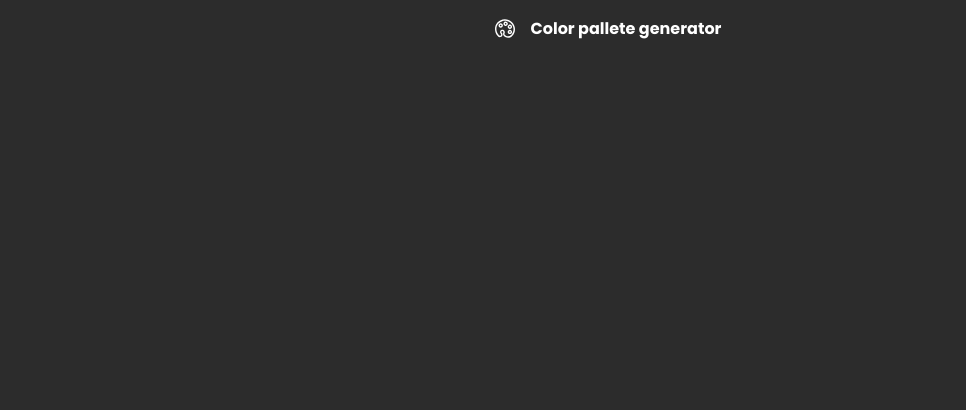
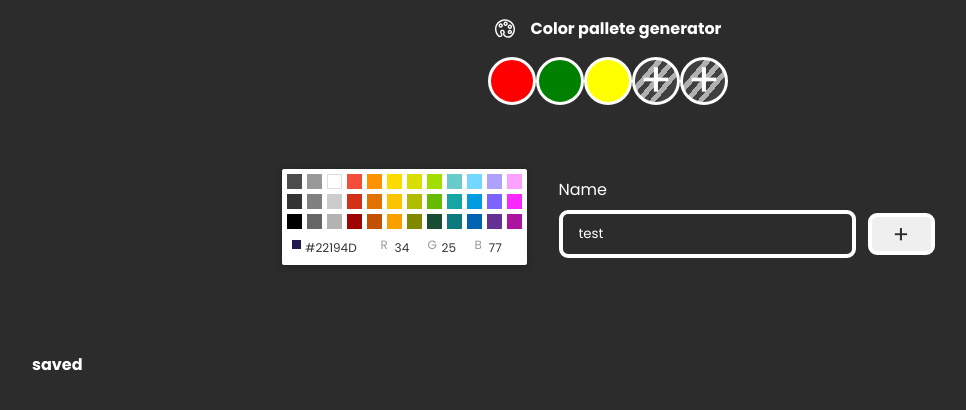
Before and after one commit to Unodecopas/color-pallete-generator, a React (Vite) app: page / in a window 1280 px wide. Shown: the top 410 px of the page, without its empty margins (32-998 px from the left). Built offline with nearby package versions, Linux system fonts and the light colour scheme.

Commit message:
feat: add Logic for favorites

```diff
--- a/src/App.jsx
+++ b/src/App.jsx
@@ -1,11 +1,41 @@
-import React from 'react'
+import React, { useEffect, useState } from 'react'
+import { CompactPicker } from 'react-color'
 import './App.css'
+import ColorList from './components/ColorsList/ColorList'
+import ColorsName from './components/ColorsName/ColorsName'
 import Header from './components/Header/Header'
+import SavedFavs from './components/SavedFavs/SavedFavs'
 
 function App () {
+  const [myColors, setMyColors] = useState({ name: 'test', colors: ['red', 'green', 'yellow', '', ''] })
+  const [selectedColor, setSelectedColor] = useState()
+  const [favorites, setFavorites] = useState(JSON.parse(localStorage.getItem('favColors') || '[]'))
+  const [selectedFav, setSelectedFav] = useState()
+
+  useEffect(() => {
+    localStorage.setItem('favColors', JSON.stringify(favorites))
+  }, [favorites])
+  useEffect(() => {
+    if (selectedFav) { setMyColors(selectedFav) }
+  }, [selectedFav])
+  const handleColor = (color) => {
+    const newColor = [...myColors.colors]
+    newColor[selectedColor] = color.hex
+    setMyColors({ name: myColors.name, colors: newColor })
+  }
+
   return (
     <div className="App">
       <Header />
+      <main>
+        <ColorList myColors={myColors} setSelectedColor={setSelectedColor} selectedFav={selectedFav}/>
+        <div className='options'>
+        <CompactPicker onChange={handleColor}/>
+        <ColorsName myColors={myColors} setMyColors={setMyColors} favorites={favorites} setFavorites={setFavorites}/>
+        </div>
+        <SavedFavs favorites={favorites} setFavorites={setFavorites} setSelectedFav={setSelectedFav}/>
+
+      </main>
     </div>
   )
 }
--- /dev/null
+++ b/src/components/SavedFavs/SavedFavs.jsx
@@ -0,0 +1,48 @@
+import React from 'react'
+import bin from '../../assets/bin.svg'
+import styles from './styles.module.css'
+const SavedFavs = ({ favorites, setFavorites, setSelectedFav }) => {
+  const deleteFavorite = (i) => {
+    const newFavs = favorites.filter((fav, index) => index !== i)
+    setFavorites(newFavs)
+  }
+  const handleFav = (fav) => {
+    setSelectedFav(fav)
+  }
+  return (
+    <section className={styles.savedFavs}>
+      <h2>saved</h2>
+      <ul>
+        {
+          favorites.map((fav, i) => {
+            return (
+              <li key={i} onClick={() => handleFav(fav)}>
+              <div className={styles.title}>
+                <p>{fav.name}</p>
+                <button onClick={() => deleteFavorite(i)}>
+                  <img src={bin} alt="icon delete" />
+                </button>
+              </div>
+              <div className={styles.colorsFav}>
+                <ol>
+                  {
+                    fav.colors.map((favColor, i) => {
+                      return (
+                        <li key={i}>
+                          <div className={styles.color} style={{ background: `${favColor}` }}></div>
+                        </li>
+                      )
+                    })
+                  }
+                </ol>
+              </div>
+              </li>
+            )
+          })
+        }
+      </ul>
+    </section>
+  )
+}
+
+export default SavedFavs
--- /dev/null
+++ b/src/components/SavedFavs/styles.module.css
@@ -0,0 +1,65 @@
+.savedFavs {
+  color: var(--text-secondary);
+  border-radius: 21px;
+  display: flex;
+  flex-direction: column;
+  padding: 24px;
+  max-width: 1200px;
+  width: 100%;
+  gap: 1rem;
+}
+.savedFavs h2 {
+  font-style: normal;
+  font-weight: 700;
+  font-size: 16px;
+  line-height: 24px;
+}
+.savedFavs .title {
+  display: flex;
+  justify-content: space-between;
+  padding-right: 5px;
+}
+.title button {
+  background-color: transparent;
+  border: none;
+  font-size: 1rem;
+}
+.savedFavs ul {
+  width: 100%;
+  display: grid;
+  grid-template-columns: repeat(auto-fit, minmax(250px, 1fr));
+  gap: 1rem;
+}
+
+.colorsFav ol {
+  display: flex;
+  background-color: var(--bg-dark);
+  padding: 12px;
+  border-radius: 10px;
+  gap: 0.5rem;
+  justify-content: space-around;
+}
+
+.color {
+  width: 2.5rem;
+  height: 2.5rem;
+  background: linear-gradient(
+    130.53deg,
+    #404040 17.47%,
+    #404040 27.71%,
+    #b0b0b0 27.72%,
+    #b0b0b0 36.75%,
+    #404040 36.76%,
+    #404040 45.49%,
+    #b0b0b0 45.5%,
+    #b0b0b0 54.23%,
+    #404040 54.24%,
+    #404040 63.27%,
+    #b0b0b0 63.27%,
+    #b0b0b0 71.71%,
+    #404040 71.71%
+  );
+  border-radius: 50%;
+  border: 3px solid #ffffff;
+  box-shadow: 0px 0px 2px 2px rgba(0, 0, 0, 0.15);
+}
```
Also changed, not shown: src/assets/bin.svg (added).
